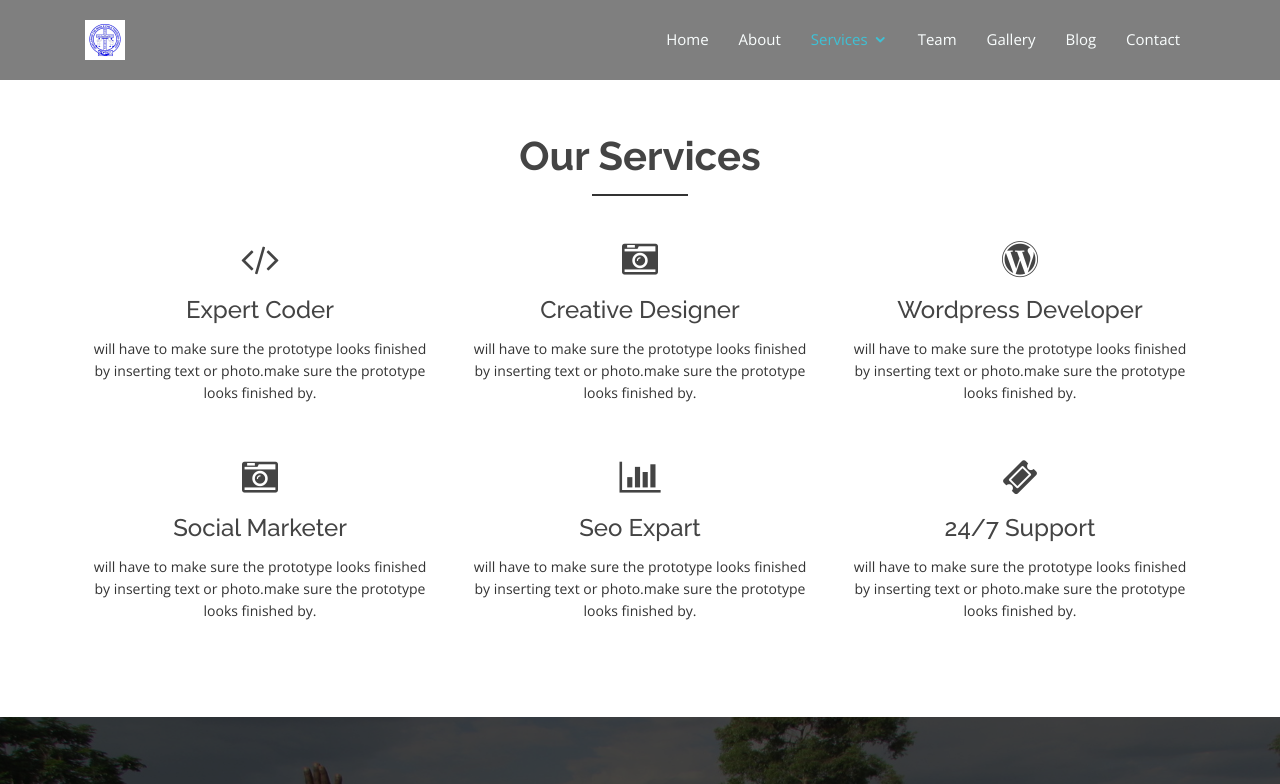
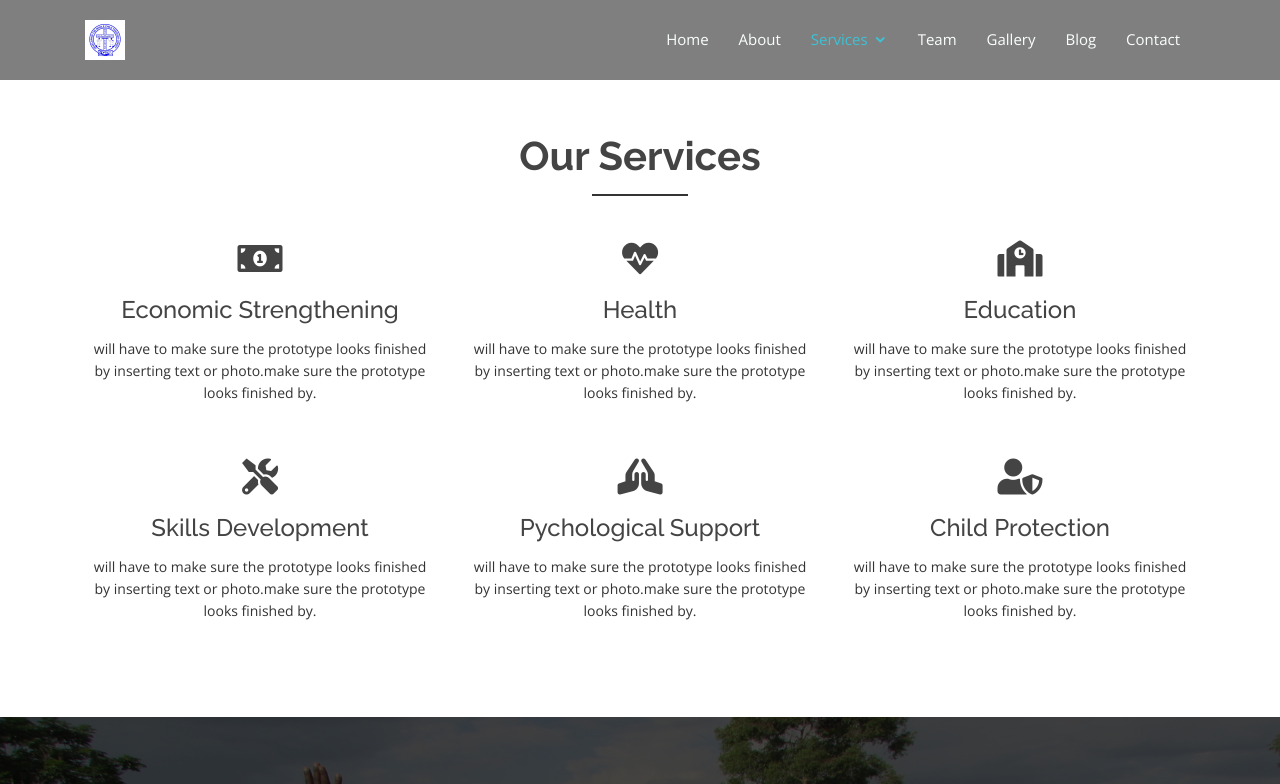
Before and after one commit to munguriek/kcdc, a plain HTML site: page services.html in a window 1280 px wide. Shown: the top 784 px of the page. Drawn offline with nearby package versions, Linux system fonts and the light colour scheme.

Commit message:
Updated the icons on services page

```diff
--- a/services.html
+++ b/services.html
@@ -21,6 +21,7 @@
   <link href="assets/vendor/icofont/icofont.min.css" rel="stylesheet">
   <link href="assets/vendor/animate.css/animate.min.css" rel="stylesheet">
   <link href="assets/vendor/font-awesome/css/font-awesome.min.css" rel="stylesheet">
+  <link rel="stylesheet" href="https://cdnjs.cloudflare.com/ajax/libs/font-awesome/5.15.3/css/all.min.css" />
   <link href="assets/vendor/nivo-slider/css/nivo-slider.css" rel="stylesheet">
   <link href="assets/vendor/owl.carousel/assets/owl.carousel.min.css" rel="stylesheet">
   <link href="assets/vendor/venobox/venobox.css" rel="stylesheet">
@@ -96,9 +97,9 @@
               <div class="services-details">
                 <div class="single-services">
                   <a class="services-icon" href="#">
-                    <i class="fa fa-code"></i>
+                    <i class="fas fa-money-bill-alt"></i>
                   </a>
-                  <h4>Expert Coder</h4>
+                  <h4>Economic Strengthening</h4>
                   <p>
                     will have to make sure the prototype looks finished by inserting text or photo.make sure the prototype looks finished by.
                   </p>
@@ -112,9 +113,9 @@
               <div class="services-details">
                 <div class="single-services">
                   <a class="services-icon" href="#">
-                    <i class="fa fa-camera-retro"></i>
+                    <i class="fas fa-heartbeat"></i>
                   </a>
-                  <h4>Creative Designer</h4>
+                  <h4>Health</h4>
                   <p>
                     will have to make sure the prototype looks finished by inserting text or photo.make sure the prototype looks finished by.
                   </p>
@@ -129,9 +130,9 @@
               <div class="services-details">
                 <div class="single-services">
                   <a class="services-icon" href="#">
-                    <i class="fa fa-wordpress"></i>
+                    <i class="fas fa-school"></i>
                   </a>
-                  <h4>Wordpress Developer</h4>
+                  <h4>Education</h4>
                   <p>
                     will have to make sure the prototype looks finished by inserting text or photo.make sure the prototype looks finished by.
                   </p>
@@ -146,9 +147,9 @@
               <div class="services-details">
                 <div class="single-services">
                   <a class="services-icon" href="#">
-                    <i class="fa fa-camera-retro"></i>
+                    <i class="fas fa-tools"></i>
                   </a>
-                  <h4>Social Marketer </h4>
+                  <h4>Skills Development </h4>
                   <p>
                     will have to make sure the prototype looks finished by inserting text or photo.make sure the prototype looks finished by.
                   </p>
@@ -164,9 +165,9 @@
               <div class="services-details">
                 <div class="single-services">
                   <a class="services-icon" href="#">
-                    <i class="fa fa-bar-chart"></i>
+                    <i class="fas fa-praying-hands"></i>
                   </a>
-                  <h4>Seo Expart</h4>
+                  <h4>Pychological Support</h4>
                   <p>
                     will have to make sure the prototype looks finished by inserting text or photo.make sure the prototype looks finished by.
                   </p>
@@ -182,9 +183,9 @@
               <div class="services-details">
                 <div class="single-services">
                   <a class="services-icon" href="#">
-                    <i class="fa fa-ticket"></i>
+                    <i class="fas fa-user-shield"></i>
                   </a>
-                  <h4>24/7 Support</h4>
+                  <h4>Child Protection</h4>
                   <p>
                     will have to make sure the prototype looks finished by inserting text or photo.make sure the prototype looks finished by.
                   </p>
```
